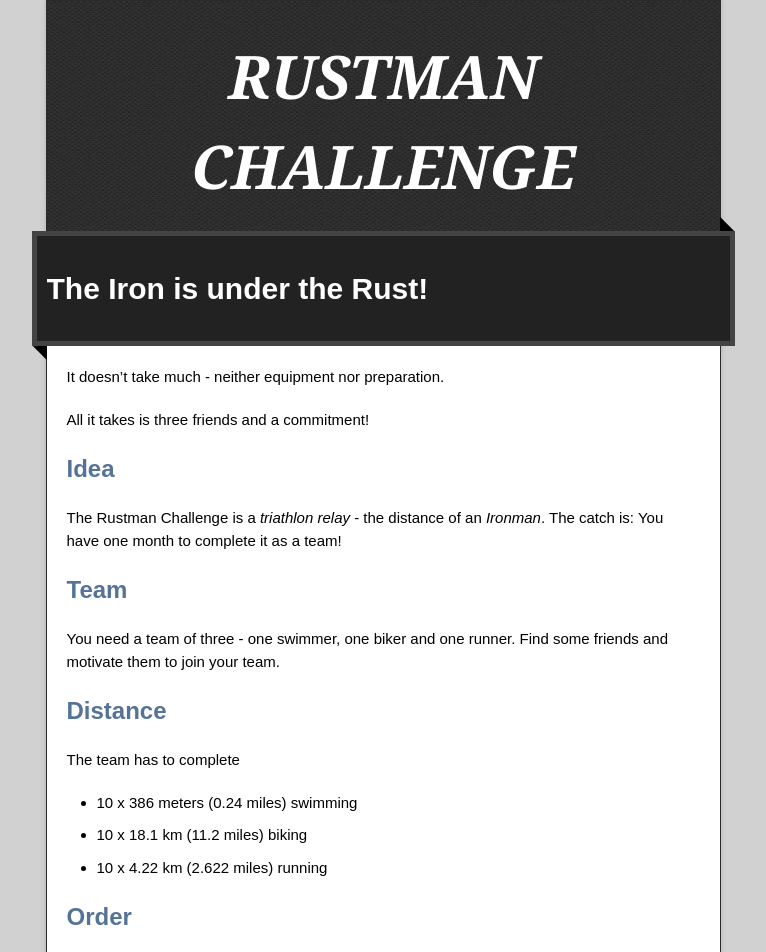
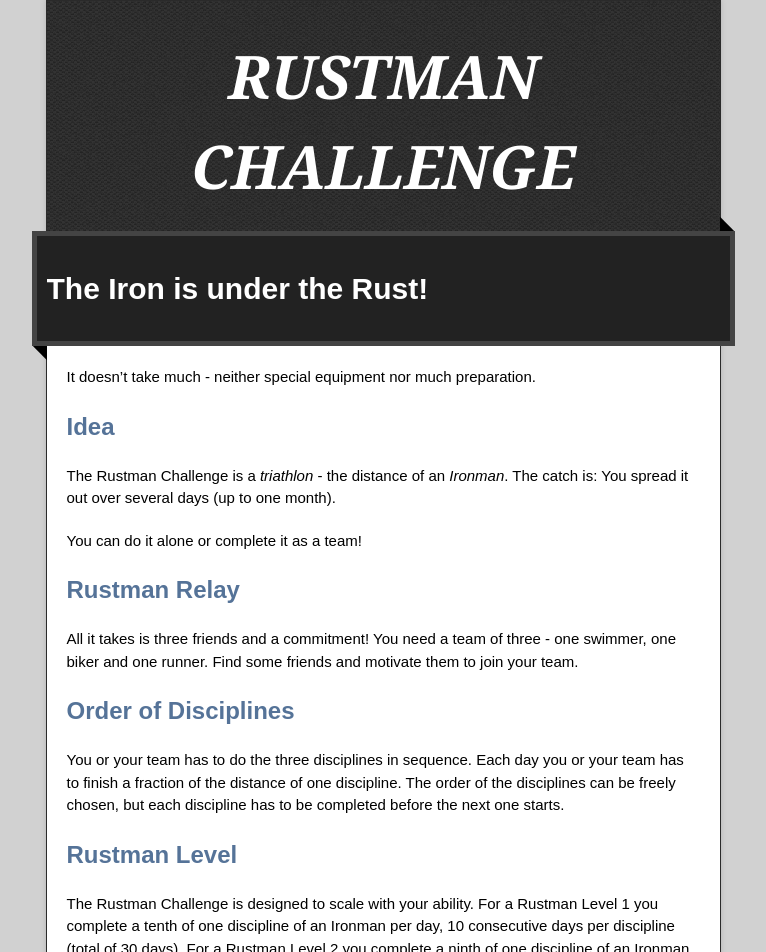
Before and after one commit to peterrautek/rustman, a Jekyll site: the page built from index.md, in a window 1280 px wide and 1400 px high. Shown: the top 952 px of the window, without its empty margins (257-1023 px from the left). Built offline with Jekyll 4.4.1, drawn with Linux system fonts in a browser that asks for light colours; some of the changed text lies outside the part shown.

Commit message:
added levels and full rustman and relay distinction

```diff
--- a/index.md
+++ b/index.md
@@ -2,60 +2,101 @@
 layout: default
 ---
 
-It doesn't take much - neither equipment nor preparation.
-
-All it takes is three friends and a commitment!
+It doesn't take much - neither special equipment nor much preparation.
 
 ## Idea
-The Rustman Challenge is a _triathlon relay_ - the distance of an _Ironman_.
-The catch is: You have one month to complete it as a team!
+The Rustman Challenge is a _triathlon_ - the distance of an _Ironman_.
+The catch is: You spread it out over several days (up to one month).
 
-## Team
-You need a team of three - one swimmer, one biker and one runner. Find some friends and motivate them to join your team.
+You can do it alone or complete it as a team!
 
-## Distance
-The team has to complete
-* 10 x 386 meters (0.24 miles) swimming
+## Rustman Relay
+All it takes is three friends and a commitment!
+You need a team of three - one swimmer, one biker and one runner.
+Find some friends and motivate them to join your team.
+
+## Order of Disciplines
+You or your team has to do the three disciplines in sequence.
+Each day you or your team has to finish a fraction of the distance of one discipline.
+The order of the disciplines can be freely chosen, but each discipline has to be completed before the next one starts.
+
+## Rustman Level
+The Rustman Challenge is designed to scale with your ability.
+For a Rustman Level 1 you complete a tenth of one discipline of an Ironman per day, 10 consecutive days per discipline (total of 30 days).
+For a Rustman Level 2 you complete a ninth of one discipline of an Ironman per day, 9 consecutive days per discipline (total of 27 days).
+For a Rustman Level 3 you complete an eighth, for 8 days per discipline; and so forth (total of 24 days).
+Level 10 is the highest level and it consists of completing the full distance of one discipline per day (for a total of 3 days).
+
+Here's a table in kilometers:
+
+![Rustman Level Table](assets/images/tablerustmanlevelanddaysinkilometers.png)
+
+And the same table for our friends that prefer to think in miles:
+
+![Rustman Level Table](assets/images/tablerustmanlevelanddaysinmiles.png)
+
+Let's look at a couple of examples:
+
+For instance the distances for a Rustman Level 1 are:
+
+* 10 x 390 meters (0.24 miles) swimming
 * 10 x 18.1 km (11.2 miles) biking
 * 10 x 4.22 km (2.622 miles) running
 
-## Order
-Your team has to do the three disciplines in sequence. Each day your team has to finish at least one tenth of the distance.
-The order of the disciplines can be chosen by the team, but each discipline has to be completed before the next one starts.
-
-For instance your team decides on the following (classical) order: swimming, biking, running.
-The swimmer has to start with 10 consecutive days of at least 386 meters (0.24 miles),
-the biker has to do the next 10 consecutive days of at least 18.1km (11.2 miles),
-and the runner finishes with 10 days of at least 4.22km (2.622miles) of running.
+If you do it as a relay, and for instance your team decides on the following (classical) order: swimming, biking, running.
+The swimmer has to start with 10 *consecutive* days of at least 390 meters (0.24 miles),
+the biker has to do the next 10 *consecutive* days of at least 18.1km (11.2 miles),
+and the runner finishes with 10 *consecutive* days of at least 4.22km (2.622miles) of running.
 
 The commitment of each participant is 10 consecutive days of sport and 20 days of support for the teammates.
 
+Let's do another example. You decide to do a Rustman Level 3:
+* 8 x 490 meters swimming
+* 8 x 22.54 km biking
+* 8 x 5.28 km running
+
+Let's say you decide to do it as an individual and you decided on the following order: biking, swimming, running.
+You do *8 consecutive days* of at least 22.54 km biking,
+followed by *8 consecutive days* of at least 490 meters of swimming,
+and another *8 consecutive days* of at least 5.28 km of running.
+
+Your commitment is 24 consecutive days of sport.
+
+
 ## Exceptions
-There are no exceptions on race-days. Each race-day needs to be completed. 30 days in a row!
-However, if one participant cannot complete one of her/his race-days,
-the other two teammates can choose to fill in.
-Which means that they both have to complete the day for their mate.
+There are no exceptions on race-days. Each race-day needs to be completed!
+
+However, if you do it as a relay and one participant cannot complete one of her/his race-days,
+the other two teammates can choose to (both!) fill in.
+Which means that they both have to complete this day for their mate.
 They can do it together or individually but they must both do the full distance for this day.
 
 That's all! As simple as that!
 
 ## Some more Advice
+### Choose the right level
+Start with a level that you are confident you can complete.
+If you aren't into sports doing it as a relay is highly recommended.
+It gives the extra motivation to complete it.
+
 ### Make it social!
-Meet with your teammates before the challenge starts and plan it out.
+Motivate others to do it as a relay or to do a rustman at the same time as you do.
+Meet with your teammates or competitors before the challenge starts and plan it out.
 Go for lunch/coffee/dinner in the transition days!
 Help each other out! Keep each other motivated!
-Create a Whatsapp group for your team.
-Share your run/bike/swim with your teammates!
+Create a Whatsapp group for your team and competitors.
+Share your run/bike/swim! There are plenty of apps that make it easy to share.
 ### Tell others!
-You can get support from your team but usually it also helps if you make a commitment and share it with others.
+You can get support from your team and through competition, but usually it also helps if you make a commitment and share it with others.
 Simply tell your friends and family.
-Maybe they join you on a race-day or cheer you up towards the end of your 10 days.
+Maybe they join you on a race-day or cheer you up during the Rustman or towards the end.
 ### Make it fun!
-Yep - keep it fun! If one of your teammates drops out - don't quit your friendship. It's just a silly competition after all.
+Yep - keep it fun! If one of your teammates drops out - don't quit your friendship.
+It's just a silly competition after all.
 ### Take it serious!
-Although, compared to a triathlon the rustman challenge sounds easy - do not underestimate it!
+Although, compared to a Ironman the Rustman challenge sounds easy - do not underestimate it!
 Most people struggle to make time for sport. That's precisely the idea of the challenge:
-Commit and support each other to complete 10 consecutive days of physical exercise.
+Commit and support each other to complete all consecutive days of physical exercise.
 If you don't feel fit enough to complete any of the race distances, better see a doctor and plan to do some serious lifestyle changes before you do anything else.
 
 ## FAQ
@@ -66,10 +107,13 @@ Yes! Rustman is designed to easily fit your schedule and flexible with seasons!
 No! Everyone completes their race-days individually. Just tell the others that you did it every day!
 
 * Can someone join me on my run/bikeride/swim?<br>
-Yes! Bring your teammates/friends/family with you on your race-days. Everything that helps you to get through the 10 consecutive race-days is allowed.
+Yes! Bring your teammates/friends/family with you on your race-days. Everything that helps you to get through the race-days is allowed.
 
 * Can we pause the race and resume after a day or two?<br>
-No! This is the only requirement. It has to be 30 consecutive race-days for your relay! If you skip one day you are out. You need to plan your race together with your team.
+No! This is the only requirement.
+It has to be consecutive race-days for the whole distance!
+If you skip one day you are out!
+You need to plan the competition (together with your team).
 
 ## We would like to hear back from you!
 Send us a mail and tell us your experience or get something clarified!
```
